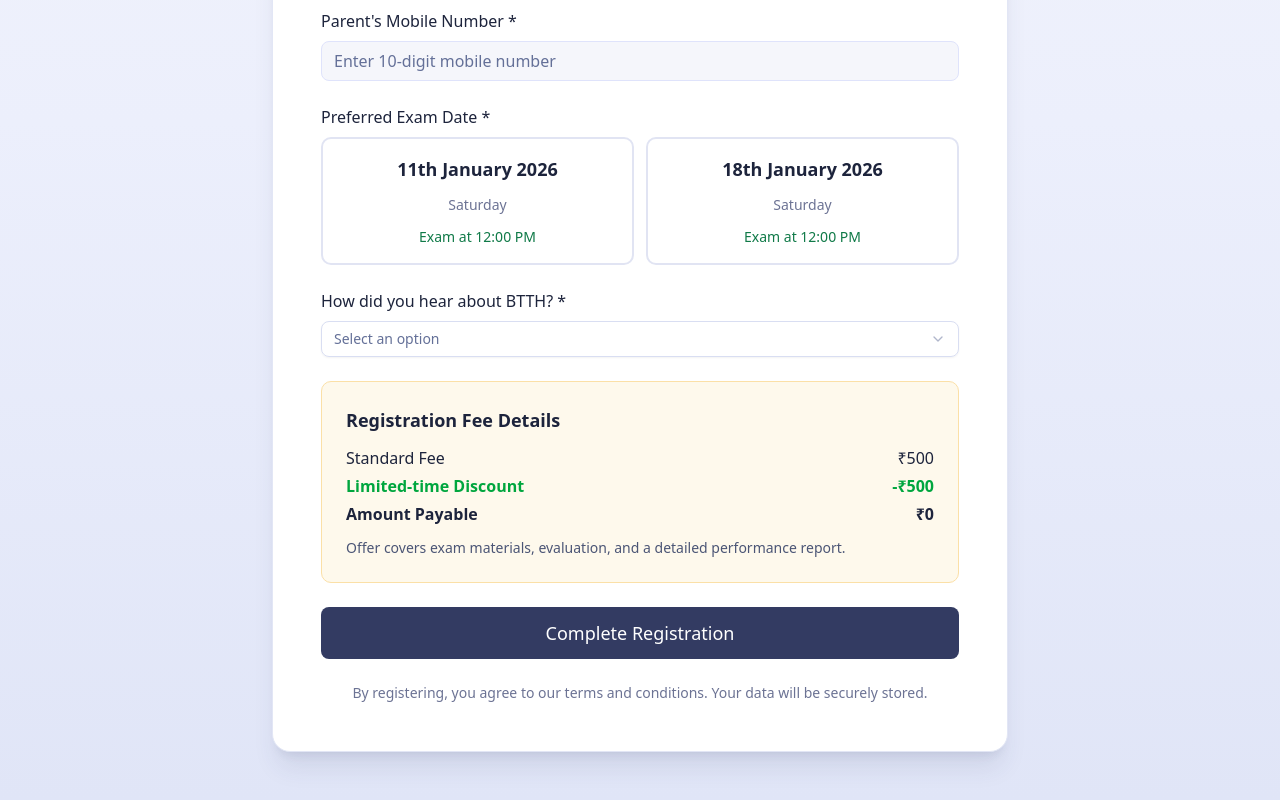
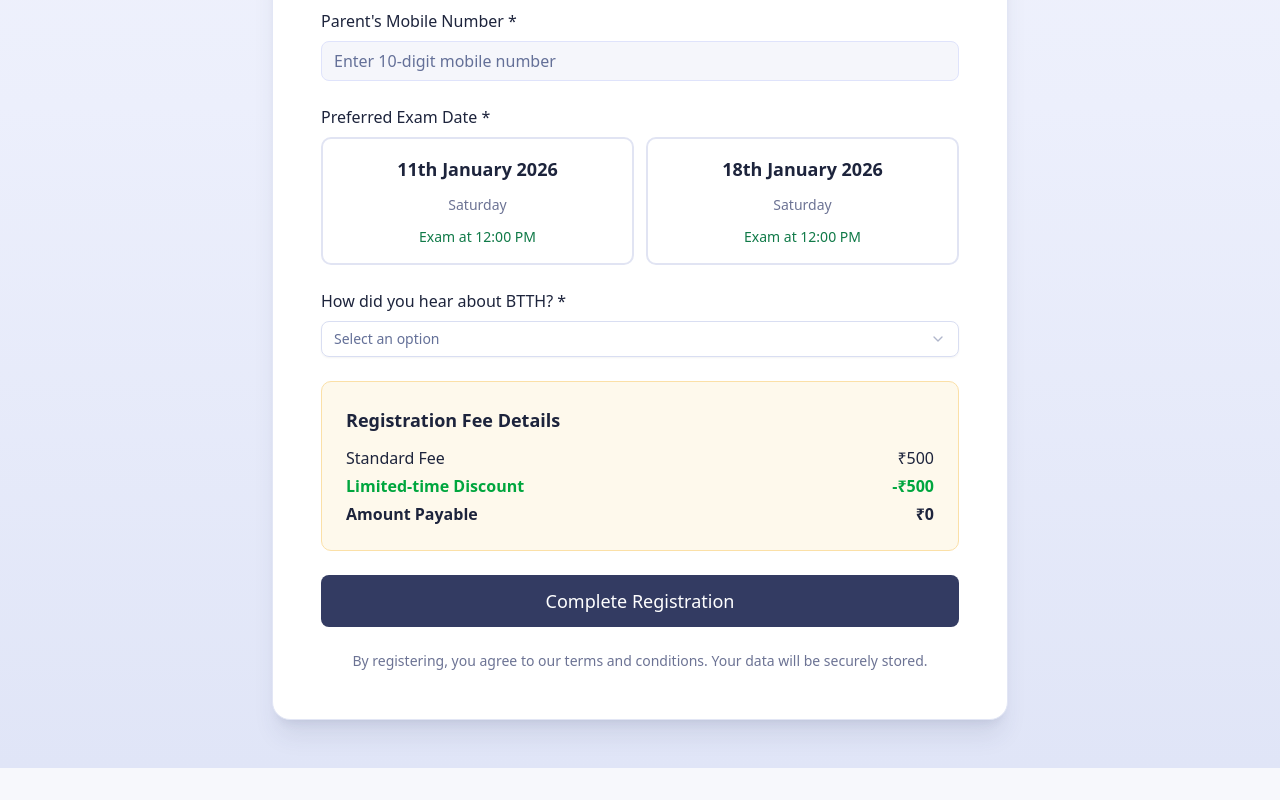
Before and after one commit to LaunchIn7/btth-registration, a Next.js app: page /register in a window 1280 px wide. Shown: the part 622-1422 px from the top of the page. After the commit the page ends 1390 px from the top, so only its background shows below. Built offline with nearby package versions, Linux system fonts and the light colour scheme.

Commit message:
Remove exam offer description text from registration page pricing section
- Delete "Offer covers exam materials, evaluation, and a detailed performance report" text
- Clean up pricing display by removing explanatory paragraph below price breakdown

```diff
--- a/app/register/page.tsx
+++ b/app/register/page.tsx
@@ -306,9 +306,6 @@ function RegisterPageContent() {
                   <span>₹0</span>
                 </div>
               </div>
-              <p className="text-sm text-[#4b5575]">
-                Offer covers exam materials, evaluation, and a detailed performance report.
-              </p>
             </div>
 
             <Button
```
